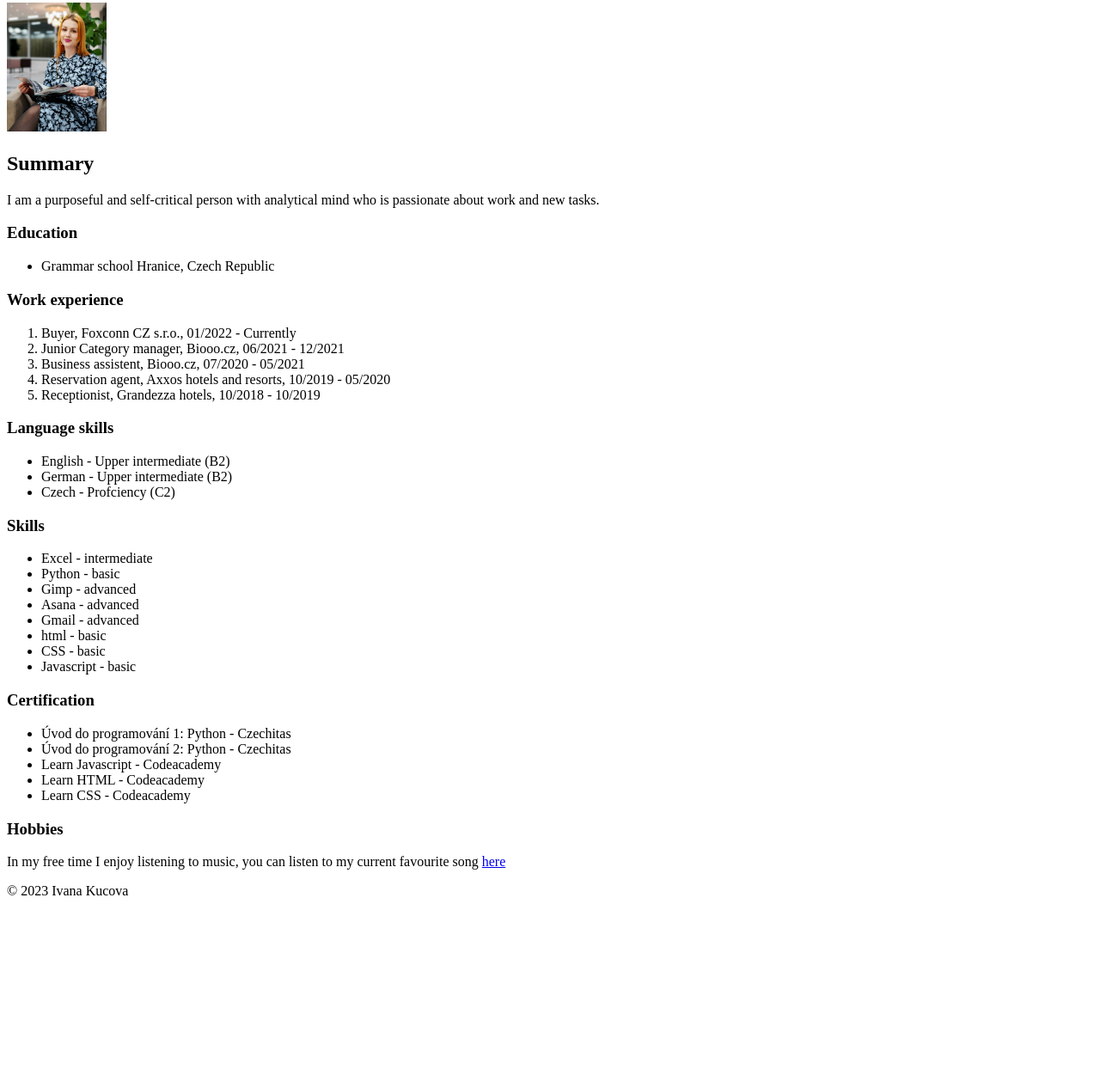
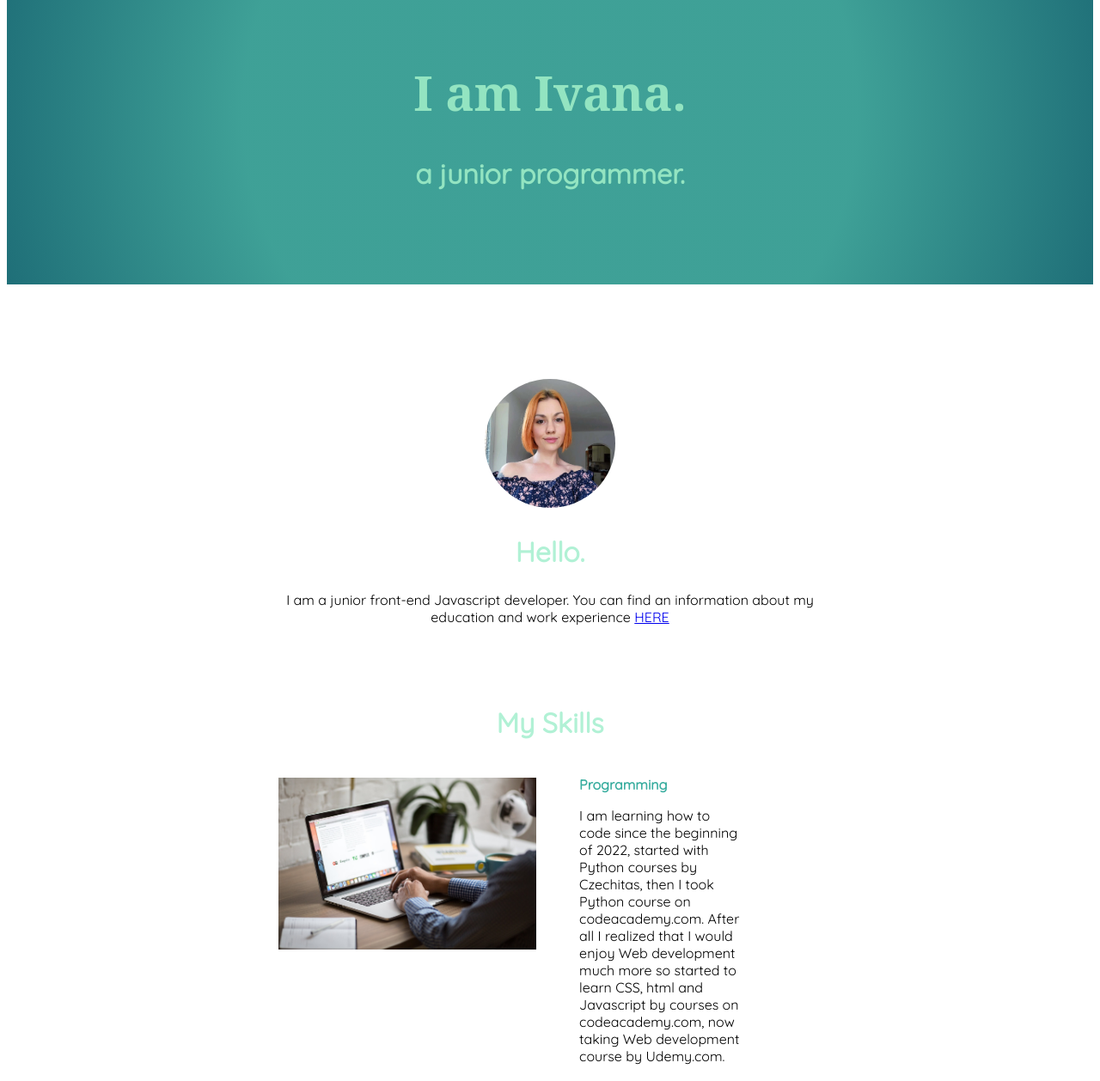
Before and after one commit to IvanaKucova/my-website, a plain HTML site: page index.html in a window 1280 px wide. Shown: the part 77-1335 px from the top of the page at 86% size. Before the commit the page ends 1131 px from the top, so only its background shows below. Drawn offline with Linux system fonts and the light colour scheme.

Commit message:
Add files via upload

```diff
--- a/index.html
+++ b/index.html
@@ -3,63 +3,77 @@
 <head>
     <meta charset="UTF-8">
     <meta name="viewport" content="width=device-width, initial-scale=1.0">
-    <title>My Resume</title>
+    <title>Ivana Kucova</title>
+    <link rel="stylesheet" href="./style.css" />
+    <link rel="preconnect" href="https://fonts.googleapis.com">
+    <link rel="preconnect" href="https://fonts.gstatic.com" crossorigin>
+    <link href="https://fonts.googleapis.com/css2?family=Caveat&family=Quicksand&family=Raleway:wght@200&display=swap" rel="stylesheet">
+
 </head>
 <body>
-<h1>Ivana Kucova CV</h1>
-<img src = "./photo.png" height =150 alt = "photo of Ivana Kucova"/>
-<h2>Summary</h2>
-    <p>I am a purposeful and self-critical person
-        with analytical mind who is passionate
-        about work and new tasks.</p>
-<h3>Education</h3>
+<div class="container" id = "top-container">
 
-<ul>
-<li>Grammar school
-    Hranice, Czech Republic</li>
-</ul>
+        <div id = "heading">
+            <h1>I am Ivana.</h1>
+            <h2 class = "subheading">a junior programmer.</h2>
+        </div>
+</div>
 
-<h3>Work experience</h3>
-<ol>
-    <li>Buyer, Foxconn CZ s.r.o., 01/2022 - Currently</li>
-    <li>Junior Category manager, Biooo.cz, 06/2021 - 12/2021</li>
-    <li>Business assistent, Biooo.cz, 07/2020 - 05/2021 </li>
-    <li>Reservation agent, Axxos hotels and resorts, 10/2019 - 05/2020</li>
-    <li>Receptionist, Grandezza hotels, 10/2018 - 10/2019</li>
+<div class="container" id = "middle-container">
+    <div class  = "profile">
+        <img class = "profile-photo" src="./profile-photo.jpg" alt = "profile photo"/>
+        <h2>Hello.</h2>
+
+        <p class = "introduction">I am a junior front-end Javascript developer. You can find an information about my education and work experience <a href="../Online Resume/index.html">HERE</a></p>
+    </div>
 
 
-</ol>
-<h3>Language skills</h3>
-<ul>
-    <li>English - Upper intermediate (B2)</li>
-    <li>German - Upper intermediate (B2)</li>
-    <li>Czech - Profciency (C2)</li>
 
-</ul>
- <h3>Skills</h3>
- <ul>
-    <li>Excel - intermediate</li>
-    <li>Python - basic</li>
-    <li>Gimp - advanced</li>
-    <li>Asana - advanced</li>
-    <li>Gmail - advanced</li>
-    <li>html - basic</li>
-    <li>CSS - basic</li>
-    <li>Javascript - basic</li>
+    <div class = "container" id = "my-skills">
+        <h2>My Skills</h2>
+            <div class = "skills-section">
+                <div class = "programming">
+                    <img src = "./programming.jpg" alt = "programming" height="200px"/>
+                </div>
+                <div class = "skills-text">
+                <h3> Programming</h3>
 
- </ul>
- <h3>Certification</h3>
- <ul>
-    <li>Úvod do programování 1: Python - Czechitas</li>
-    <li>Úvod do programování 2: Python - Czechitas</li>
-    <li>Learn Javascript - Codeacademy</li>
-    <li>Learn HTML - Codeacademy</li>
-    <li>Learn CSS - Codeacademy</li>
- </ul>
-<h3>Hobbies</h3>
-<p>In my free time I enjoy listening to music, you can listen to my current favourite song <a href = "https://www.youtube.com/watch?v=ycUEiBFGhS0">here</a></p>
+                <p>I am learning how to code since the beginning of 2022, started with Python courses by Czechitas, then I took Python course on codeacademy.com. After all I realized that I would enjoy Web development much more so started to learn CSS, html and Javascript by courses on codeacademy.com, now taking Web development course by Udemy.com.</p>
+                </div>
+                <div class = "gardening">
+                    <img src = "./gardening.jpg" alt = "gardening" height="200px"/>
+                </div>
+                <div class = "skills-text">
+                <h3> Gardening</h3>
+
+                <p>Besides programming I am trying to learn how to grow my own vegetable and take care of garden. I find it relaxing and it is a balanced hobby to sitting all day in front of a computer. </p>
+                </div>
+            </div>
+    </div>
 
 
-<footer>© 2023 Ivana Kucova</footer>
+
+
+    <div class = "container" id = "contact">
+        <h2>Contact me</h2>
+        <p>e-mail address: <span style ="color: #33BBC5">i.kucova@seznam.cz</span></p>
+    </div>
+    </div>
+
+</div>
+
+
+<div class = "container" id = "bottom-container">
+
+        <a class = "links" href = "https://cz.linkedin.com/in/ivana-ku%C4%8Dov%C3%A1-0b5b7b221">LinkedIn</a>
+        <a class = "links" href = "http://127.0.0.1:3000/Online%20Resume/index.html">CV</a>
+
+        <p style = "color:#C8FFE0">© Ivana Kucova</p>
+
+
+
+
+</div>
+
 </body>
 </html>
```
